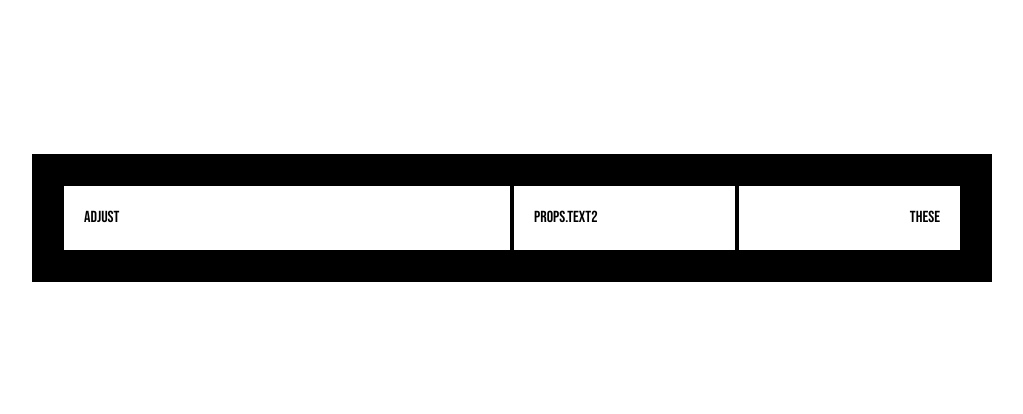
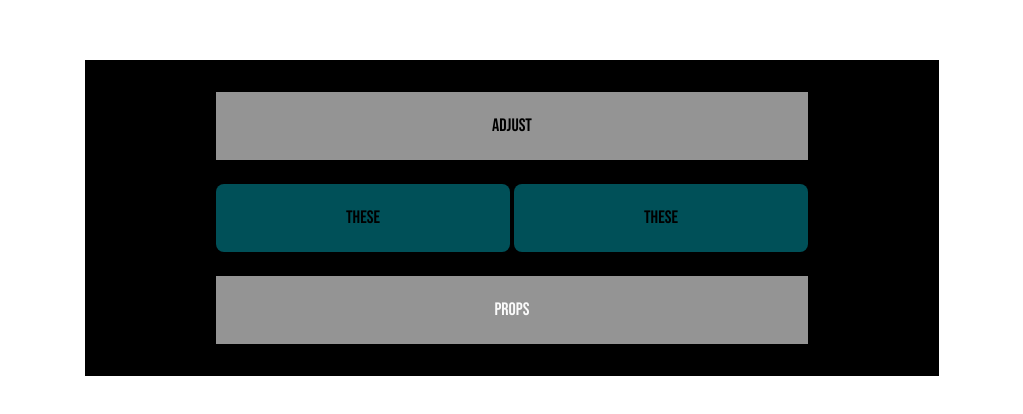
Before and after one commit to acm-ucr/ridesucr-website, a Next.js app: page / in a window 1280 px wide. Shown: the part 182-596 px from the top of the page, without its empty margins (128-1151 px from the left). Built offline with nearby package versions, Linux system fonts and the light colour scheme.

Commit message:
Changed example to match example picture

```diff
--- a/src/components/Example.tsx
+++ b/src/components/Example.tsx
@@ -1,16 +1,20 @@
 const Example = (props: { text1: string; text2: string; text3: string }) => {
   return (
-    <div className="bg-ridesucr-black flex w-3/4 items-center gap-1 justify-self-center p-8">
-      <div className="bg-ridesucr-white w-1/2 p-5 text-left">{props.text1}</div>
-      <div className="flex w-1/2 flex-row gap-1">
-        <div className="bg-ridesucr-white w-full p-5 text-left">
-          props.text2
+    <div className="bg-ridesucr-black w-2/3 gap-1 space-y-6 p-8">
+      <div className="bg-ridesucr-gray flex w-3/4 justify-center justify-self-center p-5 text-center text-lg">
+        {props.text1}
+      </div>
+      <div className="flex w-3/4 flex-row gap-1 justify-self-center text-center">
+        <div className="bg-ridesucr-green w-full justify-self-center rounded-lg p-5 text-center text-lg">
+          {props.text2}
         </div>
-        <div className="bg-ridesucr-white w-full p-5 text-right">
+        <div className="bg-ridesucr-green w-full justify-self-center rounded-lg p-5 text-center text-lg">
           {props.text2}
         </div>
       </div>
-      {/* Hint: Add another box/div here similarly to line 4 */}
+      <div className="bg-ridesucr-gray w-3/4 justify-self-center p-5 text-center text-lg text-neutral-50">
+        {props.text3}
+      </div>
     </div>
   );
 };
```
